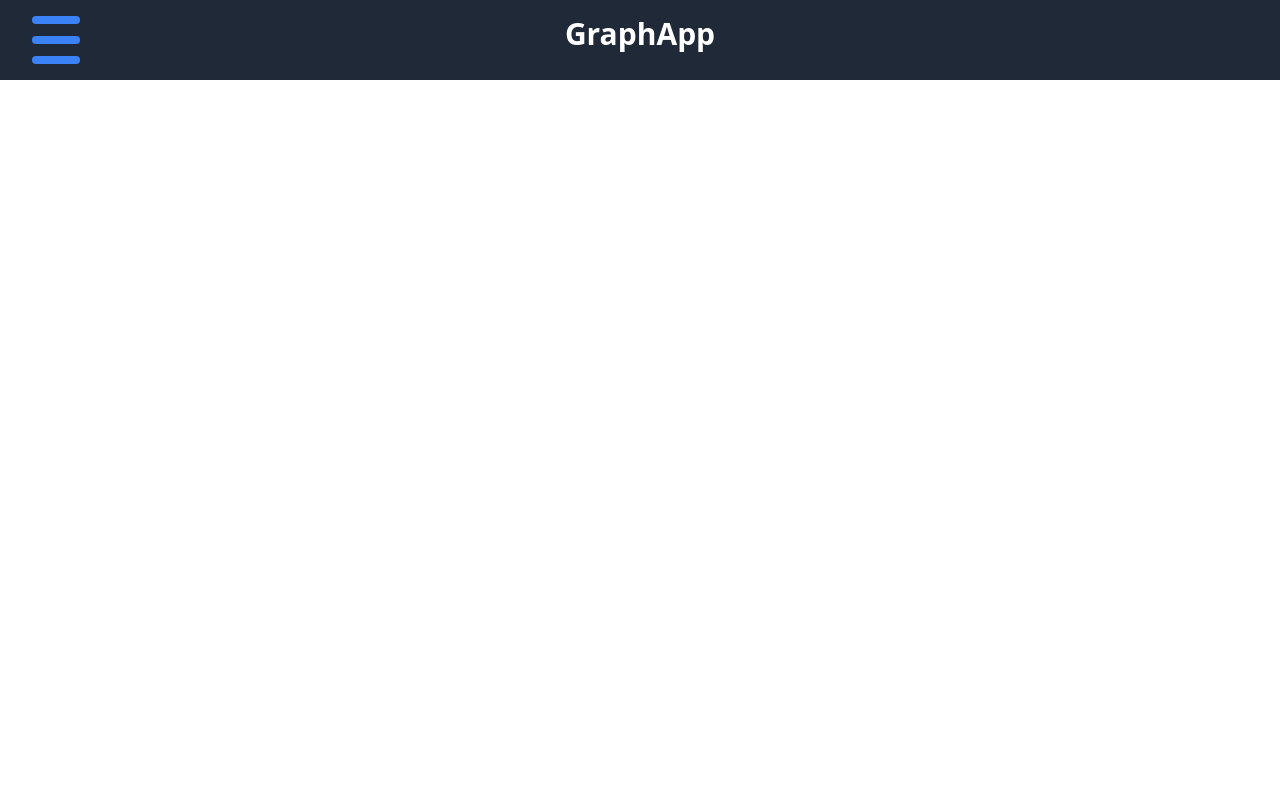
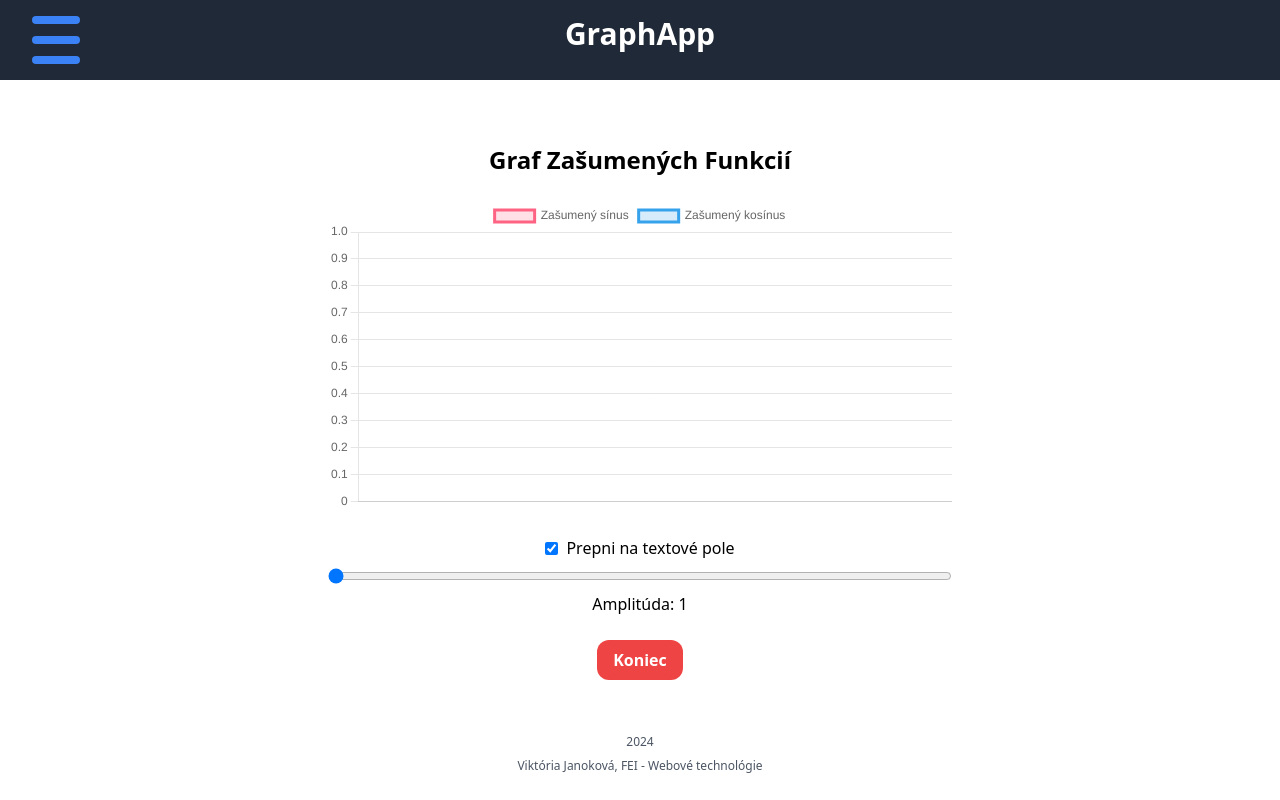
Before and after one commit to dejvidEm/charts_vue, a React (Vite) app: page /stranka2 in a window 1280 px wide. Built offline with nearby package versions, Linux system fonts and the light colour scheme; no server answers.

Commit message:
added second graf

```diff
--- a/package.json
+++ b/package.json
@@ -11,7 +11,9 @@
     "preview": "vite preview"
   },
   "dependencies": {
+    "chart.js": "^4.4.6",
     "react": "^18.3.1",
+    "react-chartjs-2": "^5.2.0",
     "react-dom": "^18.0.0",
     "react-router-dom": "^6.0.0",
     "recharts": "^2.13.3",
--- a/src/components/Stranka2.tsx
+++ b/src/components/Stranka2.tsx
@@ -1,9 +1,115 @@
+import React, { useEffect, useState, useMemo } from 'react';
+import { Line } from 'react-chartjs-2';
+import { Chart as ChartJS, CategoryScale, LinearScale, PointElement, LineElement, Title, Tooltip, Legend } from 'chart.js';
 
+ChartJS.register(CategoryScale, LinearScale, PointElement, LineElement, Title, Tooltip, Legend);
 
-const Page2 = () => {
+const GraphPage: React.FC = () => {
+  // Explicitný typ pre počiatočný stav
+  const [data, setData] = useState<{ sin: number[]; cos: number[] }>({
+    sin: [],
+    cos: [],
+  });
+
+  const [amplitude, setAmplitude] = useState(1);
+  const [isSlider, setIsSlider] = useState(true);
+  const [eventSource, setEventSource] = useState<EventSource | null>(null);
+
+  useEffect(() => {
+    const source = new EventSource('http://old.iolab.sk/evaluation/sse/sse.php');
+    setEventSource(source);
+
+    source.onmessage = (event) => {
+      const newData = JSON.parse(event.data);
+      console.log("Prijaté dáta:", newData); // Pre kontrolu prijatých dát
+      setData((prevData) => ({
+        sin: [...prevData.sin, newData.sin * amplitude],
+        cos: [...prevData.cos, newData.cos * amplitude],
+      }));
+    };
+
+    return () => source.close();
+  }, [amplitude]);
+
+  const handleAmplitudeChange = (value: number) => {
+    setAmplitude(value);
+  };
+
+  const handleStop = () => {
+    if (eventSource) eventSource.close();
+  };
+
+  // Použitie useMemo na aktualizáciu chartData pri zmene data
+  const chartData = useMemo(() => ({
+    labels: data.sin.map((_, index) => index + 1),
+    datasets: [
+      {
+        label: 'Zašumený sínus',
+        data: data.sin,
+        borderColor: 'rgba(255, 99, 132, 1)',
+        backgroundColor: 'rgba(255, 99, 132, 0.2)',
+      },
+      {
+        label: 'Zašumený kosínus',
+        data: data.cos,
+        borderColor: 'rgba(54, 162, 235, 1)',
+        backgroundColor: 'rgba(54, 162, 235, 0.2)',
+      },
+    ],
+  }), [data]);
+
   return (
-    <div>Stranka 2</div>
-  )
-}
+    <div className="container mx-auto px-4 mt-28 mb-4 py-8">
+      <h1 className="text-center text-2xl font-bold mb-6">Graf Zašumených Funkcií</h1>
 
-export default Page2
+      <div className="flex justify-center mb-6">
+        <div className="w-full md:w-1/2">
+          <Line data={chartData} />
+        </div>
+      </div>
+
+      <div className="flex flex-col items-center mb-6">
+        <label className="flex items-center mb-2">
+          <input
+            type="checkbox"
+            checked={isSlider}
+            onChange={() => setIsSlider(!isSlider)}
+            className="mr-2"
+          />
+          Prepni na {isSlider ? 'textové pole' : 'slider'}
+        </label>
+        {isSlider ? (
+          <input
+            type="range"
+            min="1"
+            max="10"
+            value={amplitude}
+            onChange={(e) => handleAmplitudeChange(Number(e.target.value))}
+            className="w-full md:w-1/2"
+          />
+        ) : (
+          <input
+            type="number"
+            min="1"
+            max="10"
+            value={amplitude}
+            onChange={(e) => handleAmplitudeChange(Number(e.target.value))}
+            className="w-full md:w-1/2 border p-2 text-center"
+          />
+        )}
+        <span className="mt-2">Amplitúda: {amplitude}</span>
+      </div>
+
+      <div className="flex justify-center">
+        <button
+          onClick={handleStop}
+          className="px-4 py-2 font-bold bg-red-500 text-white rounded-xl"
+        >
+          Koniec
+        </button>
+      </div>
+    </div>
+  );
+};
+
+export default GraphPage;
```
Also changed, not shown: 1 other file (tests, documents, lock files or other folders).
